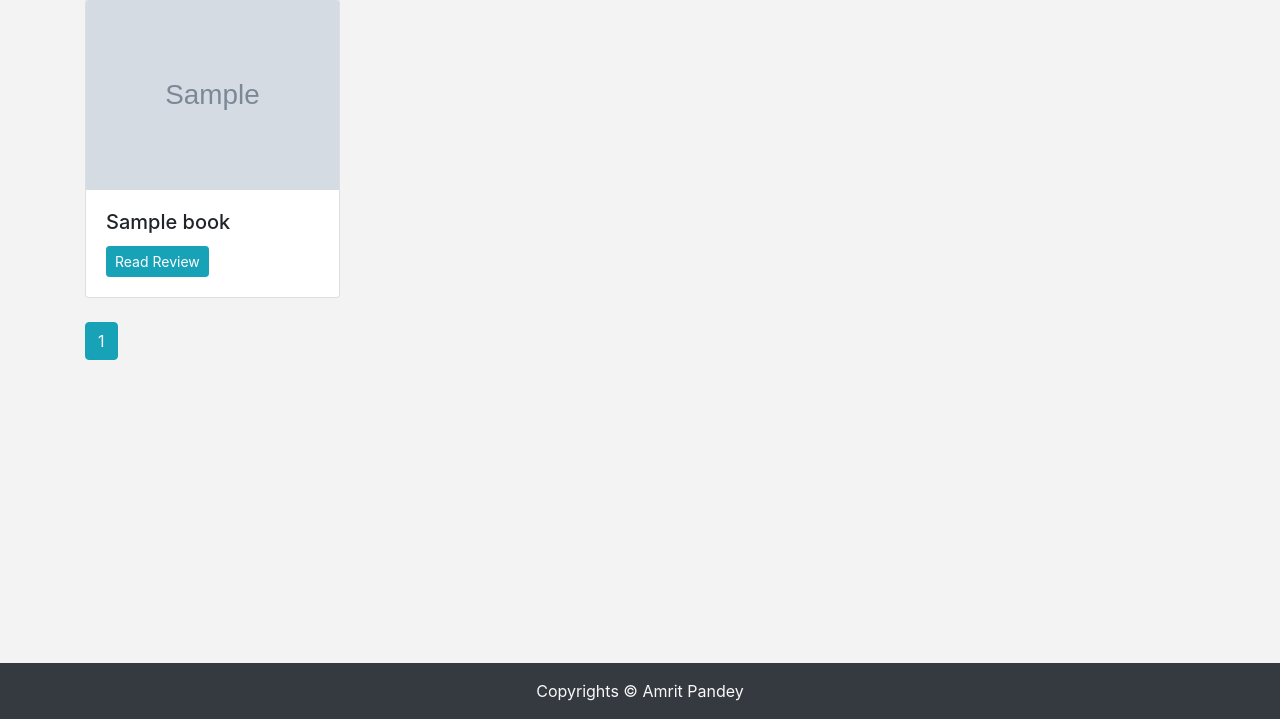
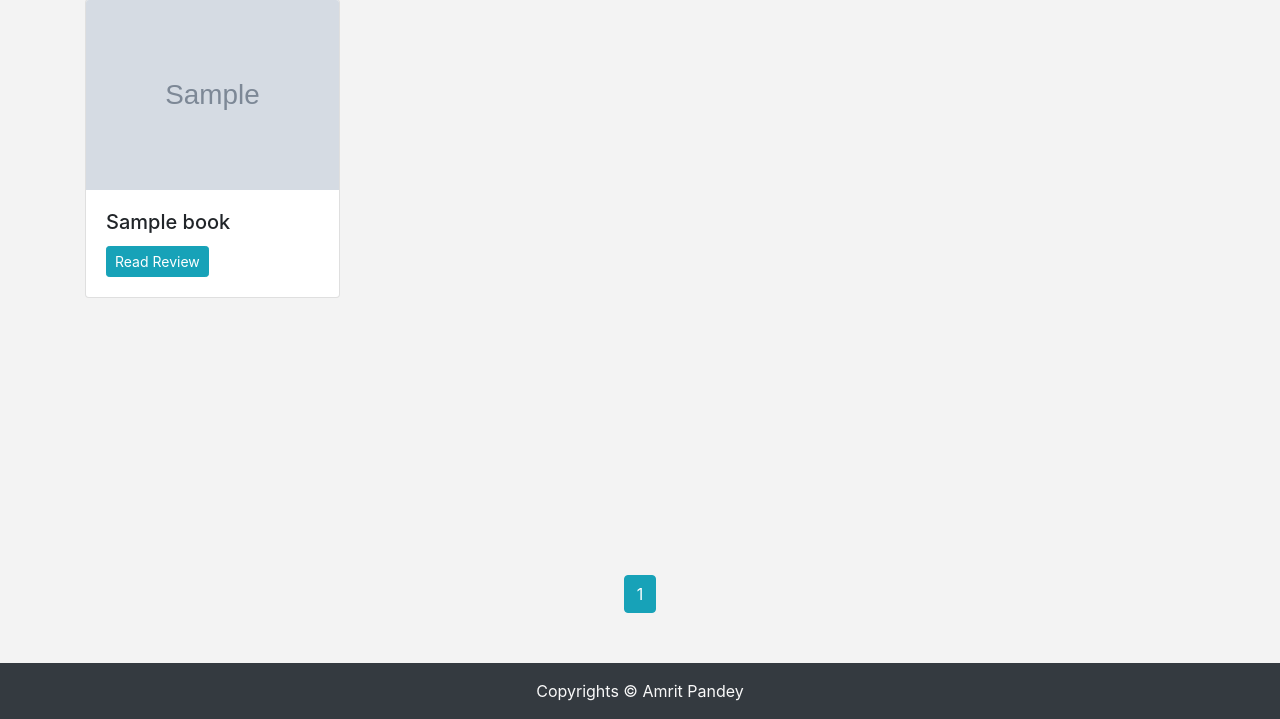
Before and after one commit to amritpandey23/Readaholic, a Flask app: page / in a window 1280 px wide. Shown: the part 81-800 px from the top of the page. Run offline with Flask 2, Linux system fonts and the light colour scheme; tables that the repository leaves empty hold one stand-in row (values such as "Sample post"); grey boxes marked "Sample" are stand-in pictures; parts of the project's set-up code (start-up, migrations or seed data) failed here and were passed over; some libraries are stand-ins or nearby versions.

Commit message:
book iteration nav moved at center-bottom

```diff
--- a/book_review/static/css/main.css
+++ b/book_review/static/css/main.css
@@ -37,3 +37,12 @@ body {
 .comment-card {
     padding: 1rem 1rem 0 1rem;
 }
+
+.book-deck {
+    min-height: calc(100vh - 224px);
+}
+
+.book-iter-nav {
+    display: flex;
+    justify-content: center;
+}
--- a/book_review/templates/home.html
+++ b/book_review/templates/home.html
@@ -1,13 +1,14 @@
 {% extends "layout.html" %}
 
 {% block content %}
+<div class="book-deck">
     <div class="row">
-
         {% for book in books.items %}
         <div class="col-sm-6 col-md-3 mb-4">
             <div class="card" style="height: 100%;">
                 <a href="{{ url_for('book.present', book_slug=book.title_slug) }}">
-                <img src="{{ url_for('main.send_image_file', filename=book.cover_image_file) }}" class="card-img-top">
+                    <img src="{{ url_for('main.send_image_file', filename=book.cover_image_file) }}"
+                        class="card-img-top">
                 </a>
                 <div class="card-body">
                     <h5 class="card-title">{{ book.book_title }}</h5>
@@ -19,17 +20,19 @@
             </div>
         </div>
         {% endfor %}
-
     </div>
+</div>
+<div class="book-iter-nav">
     {% for page_num in books.iter_pages(left_edge=1, right_edge=1, left_current=1, right_current=2) %}
         {% if page_num %}
             {% if curr_page == page_num %}
-        <a class="btn btn-info mb-4" href="{{ url_for('main.home', page=page_num) }}">{{ page_num }}</a>
+            <a class="btn btn-info mb-4 mx-1" href="{{ url_for('main.home', page=page_num) }}">{{ page_num }}</a>
             {% else %}
-        <a class="btn btn-outline-info mb-4" href="{{ url_for('main.home', page=page_num) }}">{{ page_num }}</a>
+            <a class="btn btn-outline-info mb-4 mx-1" href="{{ url_for('main.home', page=page_num) }}">{{ page_num }}</a>
             {% endif %}
         {% else %}
         ...
         {% endif %}
     {% endfor %}
 {% endblock %}
+</div>
```
Lines whose indentation alone changed are shown as unchanged.
